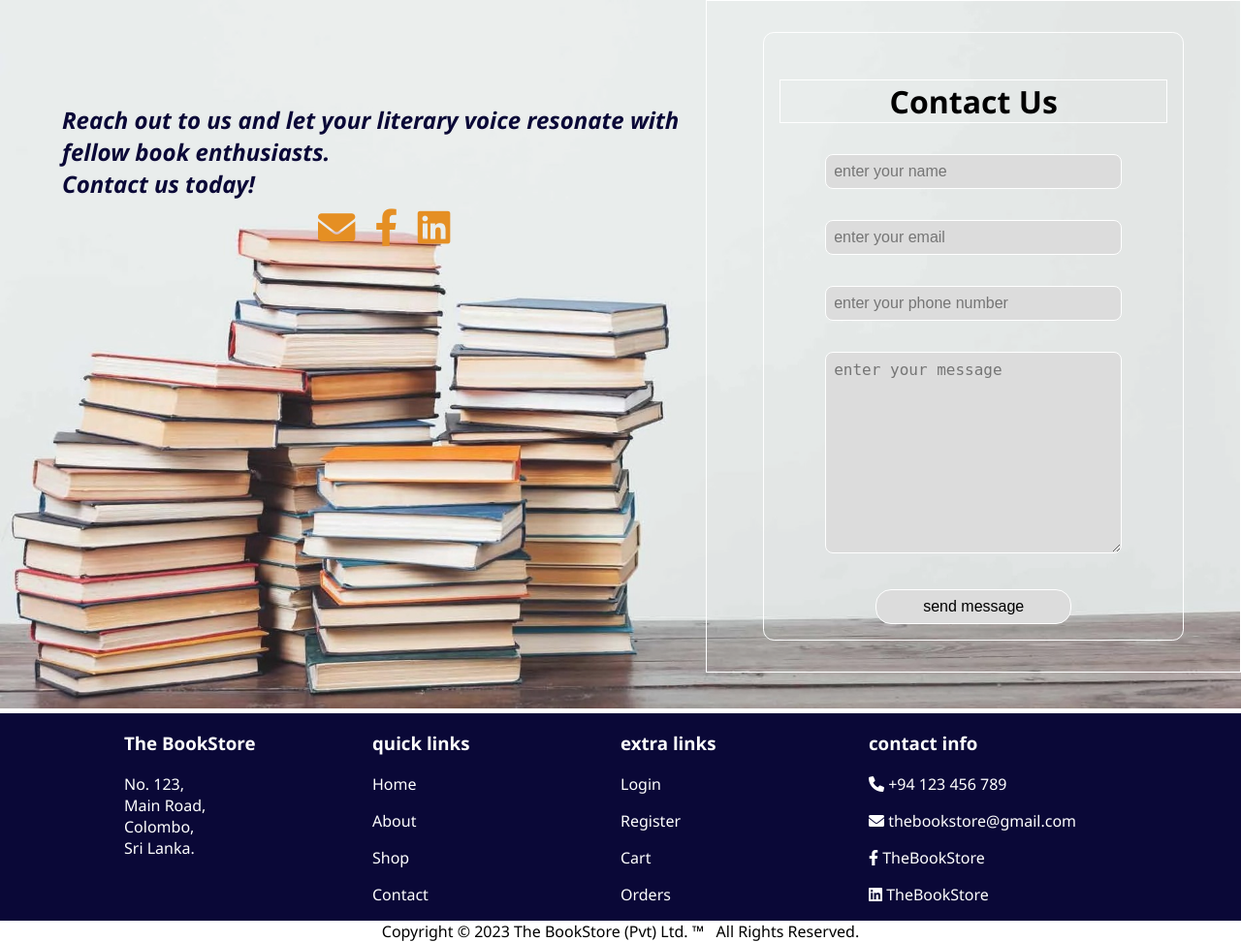
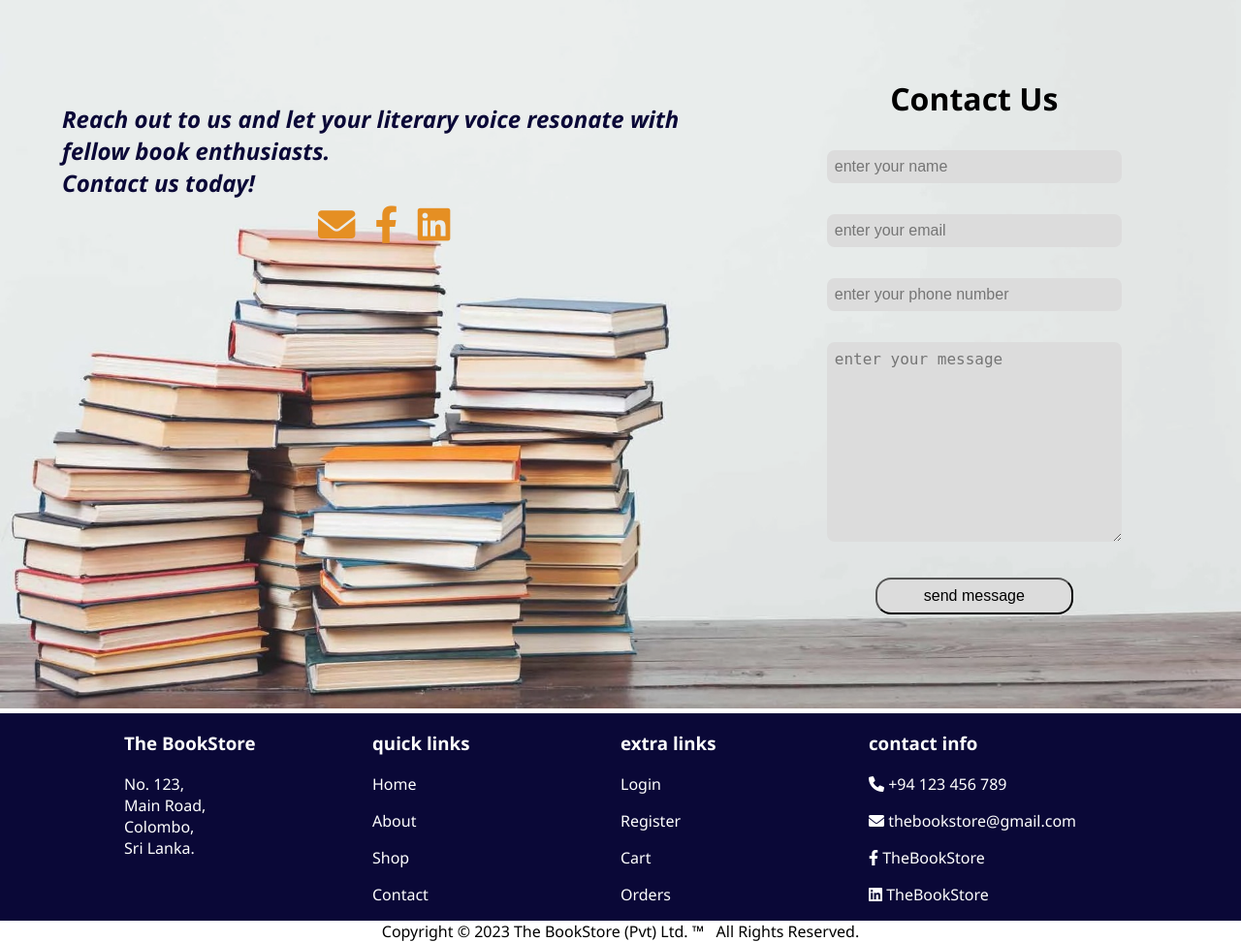
Before and after one commit to AsankaRukshanRathnayake/Online-BookStore, a PHP site: page /contact.php in a window 1280 px wide. Shown: the part 52-1024 px from the top of the page at 97% size. Run offline with PHP 8.4, Linux system fonts and the light colour scheme; a user stored in the database is signed in; data comes from the database, SQL or seed files in the repository.

Commit message:
Minimal changes

```diff
--- a/css/contactus.css
+++ b/css/contactus.css
@@ -32,7 +32,6 @@
     display: flex;
     align-items: center;
     justify-content: center;
-    border:1px solid white;
 }
 
 .contact_link_container p{
@@ -71,13 +70,11 @@
     width: 25rem;
     border-radius: .7rem;
     text-align: center;
-    border:1px solid white;
 }
 
 .contact_form_container form h3{
     font-size: 2rem;
     margin-bottom: 1rem;
-    border:1px solid white;
  }
 
  .contact_form_container form .contact_field{
@@ -89,7 +86,6 @@
     color:black;
     border:black;
     margin:1rem 0;
-    border:1px solid white;
  }
 
  .sendmessage{
@@ -99,5 +95,4 @@
    font-size: 1rem;
    border-radius: 1rem;
    background-color: gainsboro;
-   border:1px solid white;
  }
--- a/css/home.css
+++ b/css/home.css
@@ -69,7 +69,7 @@
 }
 
 .slider-container {
-    max-width: 211vh;
+    max-width: 202vh;
     overflow: hidden;
     position: relative;
 }
--- a/css/search.css
+++ b/css/search.css
@@ -1,3 +1,6 @@
+.search_container{
+}
+
 .search_result{
     width:90%;
     padding:5% 5% 5% 5%;
```
